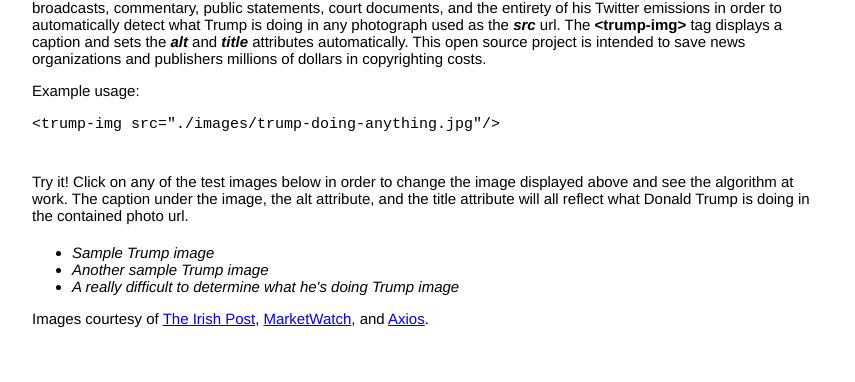
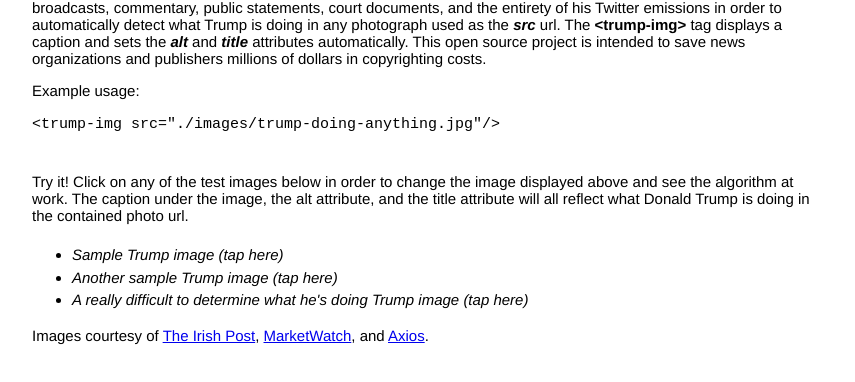
Before and after one commit to robbear/trump-img, a website: page demos/demo.html in a window 1280 px wide. Shown: the part 154-536 px from the top of the page, without its empty margins (13-868 px from the left). Drawn offline with Linux system fonts and the light colour scheme.

Commit message:
Make image links more tappable

```diff
--- a/demos/demo.html
+++ b/demos/demo.html
@@ -55,12 +55,12 @@
 
     <p style="margin: 20px 0">
       <style>
-        li { cursor: pointer; font-style: italic;}
+        li { cursor: pointer; font-style: italic; line-height: 1.5em;}
       </style>
       <ul>
-        <li onclick="handleClick('https://media.irishpost.co.uk/uploads/2019/06/04114615/Donald-Trump-Irish-Post-1.jpg')">Sample Trump image</li>
-        <li onclick="handleClick('https://ei.marketwatch.com/Multimedia/2019/08/26/Photos/ZH/MW-HQ143_trump__20190826125818_ZH.jpg?uuid=b3c8e504-c822-11e9-9564-9c8e992d421e')">Another sample Trump image</li>
-        <li onclick="handleClick('https://images.axios.com/35zkqqrHWC9dJZBXti2g-xHSNy4=/0x71:4291x2485/1366x768/2019/01/05/1546707506731.jpg')">A really difficult to determine what he's doing Trump image</li>
+        <li onclick="handleClick('https://media.irishpost.co.uk/uploads/2019/06/04114615/Donald-Trump-Irish-Post-1.jpg')">Sample Trump image (tap here)</li>
+        <li onclick="handleClick('https://ei.marketwatch.com/Multimedia/2019/08/26/Photos/ZH/MW-HQ143_trump__20190826125818_ZH.jpg?uuid=b3c8e504-c822-11e9-9564-9c8e992d421e')">Another sample Trump image (tap here)</li>
+        <li onclick="handleClick('https://images.axios.com/35zkqqrHWC9dJZBXti2g-xHSNy4=/0x71:4291x2485/1366x768/2019/01/05/1546707506731.jpg')">A really difficult to determine what he's doing Trump image (tap here)</li>
       </ul>
     </p>
 
```
